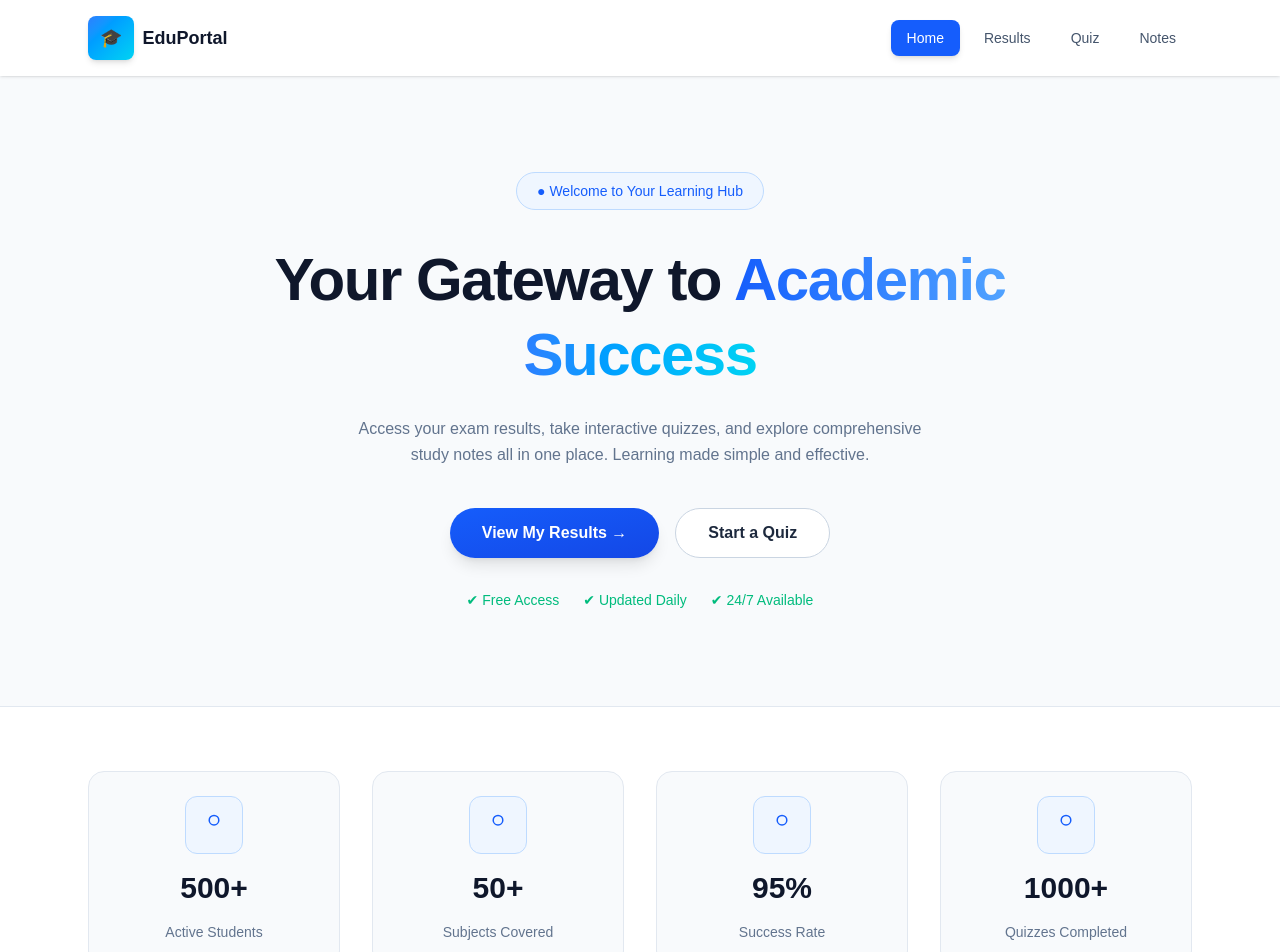
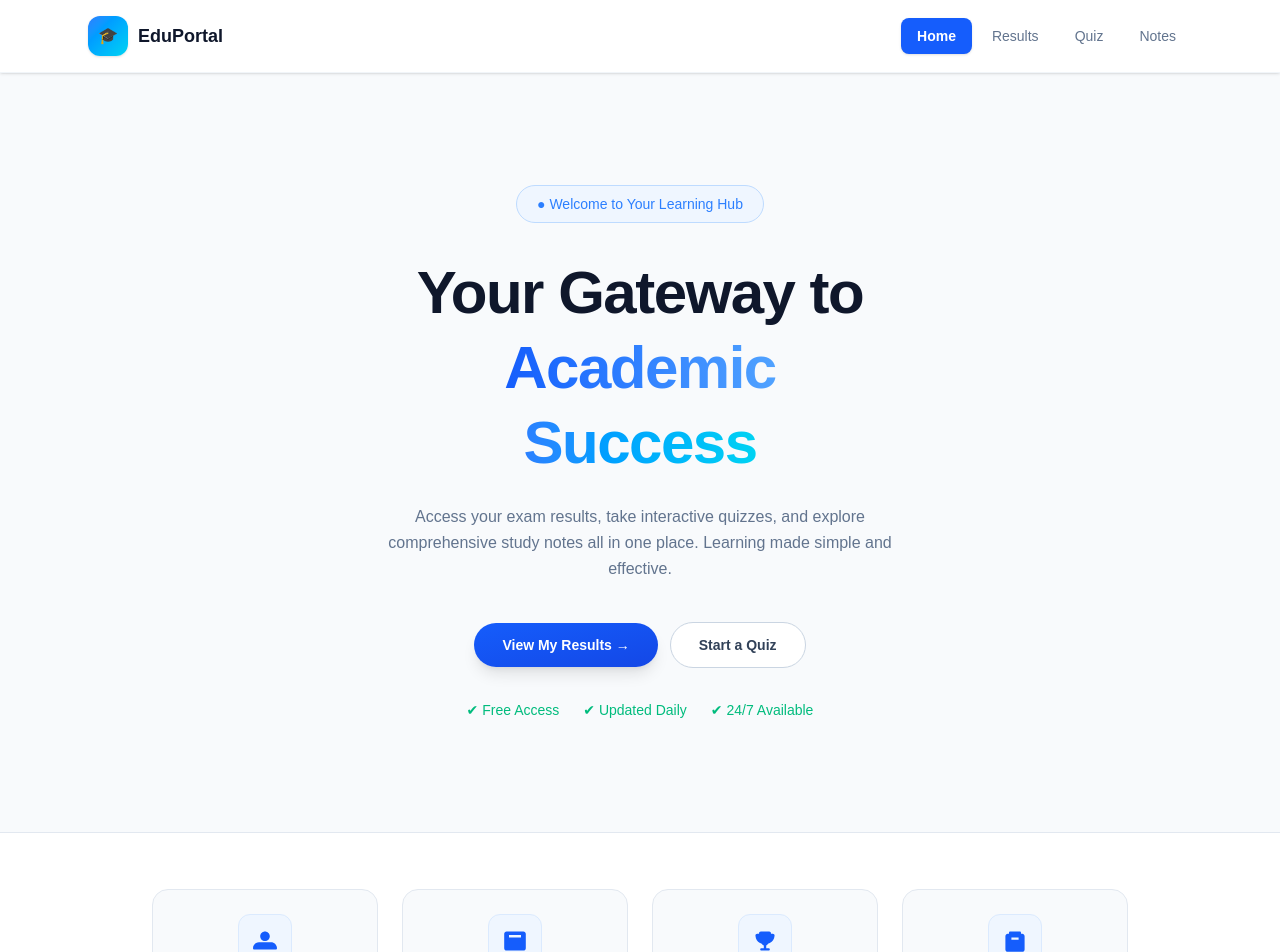
Before and after one commit to Areebkhan06/demo, a Next.js app: page / in a window 1280 px wide. Shown: the top 952 px of the page. Built offline with nearby package versions, Linux system fonts and the light colour scheme.

Commit message:
change design

```diff
--- a/src/app/page.js
+++ b/src/app/page.js
@@ -1,47 +1,96 @@
 export default function Home() {
+  const stats = [
+    {
+      value: "500+",
+      label: "Active Students",
+      icon: (
+        // Users icon
+        <svg xmlns="http://www.w3.org/2000/svg" viewBox="0 0 640 640" className="w-6 h-6 fill-blue-600">
+          <path d="M320 320C390.7 320 448 262.7 448 192C448 121.3 390.7 64 320 64C249.3 64 192 121.3 192 192C192 262.7 249.3 320 320 320zM160 352C71.6 352 0 423.6 0 512C0 530.7 15.3 546 34 546L606 546C624.7 546 640 530.7 640 512C640 423.6 568.4 352 480 352L160 352z"/>
+        </svg>
+      ),
+    },
+    {
+      value: "50+",
+      label: "Subjects Covered",
+      icon: (
+        // Book icon
+        <svg xmlns="http://www.w3.org/2000/svg" viewBox="0 0 640 640" className="w-6 h-6 fill-blue-600">
+          <path d="M96 64C60.7 64 32 92.7 32 128L32 512C32 547.3 60.7 576 96 576L544 576C579.3 576 608 547.3 608 512L608 128C608 92.7 579.3 64 544 64L96 64zM160 160L480 160L480 224L160 224L160 160z"/>
+        </svg>
+      ),
+    },
+    {
+      value: "95%",
+      label: "Success Rate",
+      icon: (
+        // Trophy icon
+        <svg xmlns="http://www.w3.org/2000/svg" viewBox="0 0 640 640" className="w-6 h-6 fill-blue-600">
+          <path d="M208.3 64L432.3 64C458.8 64 480.4 85.8 479.4 112.2C479.2 117.5 479 122.8 478.7 128L528.3 128C554.4 128 577.4 149.6 575.4 177.8C567.9 281.5 514.9 338.5 457.4 368.3C441.6 376.5 425.5 382.6 410.2 387.1C390 415.7 369 430.8 352.3 438.9L352.3 512L416.3 512C434 512 448.3 526.3 448.3 544C448.3 561.7 434 576 416.3 576L224.3 576C206.6 576 192.3 561.7 192.3 544C192.3 526.3 206.6 512 224.3 512L288.3 512L288.3 438.9C272.3 431.2 252.4 416.9 233 390.6C214.6 385.8 194.6 378.5 175.1 367.5C121 337.2 72.2 280.1 65.2 177.6C63.3 149.5 86.2 127.9 112.3 127.9L161.9 127.9C161.6 122.7 161.4 117.5 161.2 112.1C160.2 85.6 181.8 63.9 208.3 63.9z"/>
+        </svg>
+      ),
+    },
+    {
+      value: "1000+",
+      label: "Quizzes Completed",
+      icon: (
+        // Clipboard icon
+        <svg xmlns="http://www.w3.org/2000/svg" viewBox="0 0 640 640" className="w-6 h-6 fill-blue-600">
+          <path d="M192 64C174.3 64 160 78.3 160 96L160 128L128 128C92.7 128 64 156.7 64 192L64 544C64 579.3 92.7 608 128 608L512 608C547.3 608 576 579.3 576 544L576 192C576 156.7 547.3 128 512 128L480 128L480 96C480 78.3 465.7 64 448 64L192 64zM224 224L416 224L416 288L224 288L224 224z"/>
+        </svg>
+      ),
+    },
+  ];
+
   return (
     <main className="bg-slate-50 text-slate-800">
 
       {/* ================= NAVBAR ================= */}
-      <header className="sticky top-0 z-50 bg-white shadow-sm">
+      <header className="sticky top-0 z-50 bg-white border-b border-slate-100 shadow-sm">
         <div className="max-w-6xl mx-auto flex items-center justify-between px-6 py-4">
 
           {/* Logo */}
-          <div className="flex items-center gap-2 font-bold text-lg text-slate-900">
-            <div className="bg-gradient-to-br from-blue-500 to-cyan-400 px-3 py-2 rounded-lg shadow-md">
+          <div className="flex items-center gap-2.5 font-bold text-lg text-slate-900">
+            <div className="bg-gradient-to-br from-blue-500 to-cyan-400 px-2.5 py-2 rounded-xl text-base shadow">
               🎓
             </div>
             EduPortal
           </div>
 
           {/* Desktop Nav */}
-          <nav className="hidden md:flex items-center gap-2">
-            <a href="#" className="px-4 py-2 rounded-lg bg-blue-600 text-white text-sm font-medium shadow-md">
+          <nav className="hidden md:flex items-center gap-1">
+            <a href="#" className="px-4 py-2 rounded-lg bg-blue-600 text-white text-sm font-semibold shadow">
               Home
             </a>
-            <a href="#" className="px-4 py-2 rounded-lg text-slate-600 hover:bg-slate-100 text-sm font-medium">
+            <a href="#" className="px-4 py-2 rounded-lg text-slate-500 hover:bg-slate-100 hover:text-slate-800 text-sm font-medium transition-colors">
               Results
             </a>
-            <a href="#" className="px-4 py-2 rounded-lg text-slate-600 hover:bg-slate-100 text-sm font-medium">
+            <a href="#" className="px-4 py-2 rounded-lg text-slate-500 hover:bg-slate-100 hover:text-slate-800 text-sm font-medium transition-colors">
               Quiz
             </a>
-            <a href="#" className="px-4 py-2 rounded-lg text-slate-600 hover:bg-slate-100 text-sm font-medium">
+            <a href="#" className="px-4 py-2 rounded-lg text-slate-500 hover:bg-slate-100 hover:text-slate-800 text-sm font-medium transition-colors">
               Notes
             </a>
           </nav>
 
+          {/* Mobile Hamburger */}
+          <button className="md:hidden flex flex-col gap-1.5 p-2 rounded-lg hover:bg-slate-100 transition-colors">
+            <span className="block w-5 h-0.5 bg-slate-500 rounded"></span>
+            <span className="block w-5 h-0.5 bg-slate-500 rounded"></span>
+            <span className="block w-5 h-0.5 bg-slate-500 rounded"></span>
+          </button>
         </div>
       </header>
 
 
       {/* ================= HERO ================= */}
-      <section className="text-center px-6 py-24 max-w-4xl mx-auto">
+      <section className="text-center px-6 py-20 md:py-28 max-w-3xl mx-auto">
 
-        <div className="inline-flex items-center gap-2 bg-blue-50 border border-blue-200 text-blue-600 px-5 py-2 rounded-full text-sm mb-8">
+        <div className="inline-flex items-center gap-2 bg-blue-50 border border-blue-200 text-blue-500 px-5 py-2 rounded-full text-xs sm:text-sm font-medium mb-8">
           ● Welcome to Your Learning Hub
         </div>
 
-        <h1 className="text-4xl md:text-6xl font-extrabold leading-tight tracking-tight mb-6 text-slate-900">
+        <h1 className="text-4xl sm:text-5xl md:text-6xl font-extrabold leading-tight tracking-tight mb-6 text-slate-900">
           Your Gateway to{" "}
           <span className="bg-gradient-to-r from-blue-600 to-blue-400 bg-clip-text text-transparent">
             Academic
@@ -52,22 +101,22 @@ export default function Home() {
           </span>
         </h1>
 
-        <p className="text-slate-500 max-w-xl mx-auto mb-10 leading-relaxed">
+        <p className="text-slate-500 text-sm sm:text-base max-w-lg mx-auto mb-10 leading-relaxed">
           Access your exam results, take interactive quizzes, and explore
           comprehensive study notes all in one place. Learning made simple
           and effective.
         </p>
 
-        <div className="flex flex-col sm:flex-row justify-center gap-4 mb-8">
-          <button className="bg-gradient-to-br from-blue-600 to-blue-700 text-white px-8 py-3 rounded-full font-semibold shadow-lg hover:shadow-xl transition">
+        <div className="flex flex-col sm:flex-row justify-center items-center gap-3 mb-8">
+          <button className="w-full sm:w-auto bg-gradient-to-br from-blue-600 to-blue-700 text-white px-7 py-3 rounded-full text-sm font-semibold shadow-lg hover:shadow-xl hover:-translate-y-0.5 transition-all">
             View My Results →
           </button>
-          <button className="border border-slate-300 bg-white px-8 py-3 rounded-full font-semibold hover:bg-slate-50 transition">
+          <button className="w-full sm:w-auto border border-slate-300 bg-white text-slate-700 px-7 py-3 rounded-full text-sm font-semibold hover:bg-slate-50 hover:-translate-y-0.5 transition-all">
             Start a Quiz
           </button>
         </div>
 
-        <div className="flex flex-col sm:flex-row justify-center gap-6 text-emerald-500 text-sm font-medium">
+        <div className="flex flex-wrap justify-center gap-x-6 gap-y-2 text-emerald-500 text-xs sm:text-sm font-medium">
           <span>✔ Free Access</span>
           <span>✔ Updated Daily</span>
           <span>✔ 24/7 Available</span>
@@ -76,35 +125,22 @@ export default function Home() {
 
 
       {/* ================= STATS ================= */}
-      <section className="bg-white border-y border-slate-200 py-16">
-        <div className="max-w-6xl mx-auto grid grid-cols-1 sm:grid-cols-2 lg:grid-cols-4 gap-8 px-6">
-
-          {[
-            { value: "500+", label: "Active Students" },
-            { value: "50+", label: "Subjects Covered" },
-            { value: "95%", label: "Success Rate" },
-            { value: "1000+", label: "Quizzes Completed" },
-          ].map((stat, index) => (
+      <section className="bg-white border-y border-slate-200 py-14">
+        <div className="max-w-5xl mx-auto grid grid-cols-2 lg:grid-cols-4 gap-4 sm:gap-6 px-6">
+          {stats.map((stat, index) => (
             <div
               key={index}
-              className="flex flex-col items-center gap-4 p-6 bg-slate-50 border border-slate-200 rounded-2xl hover:shadow-lg transition"
+              className="flex flex-col items-center gap-3 p-5 sm:p-6 bg-slate-50 border border-slate-200 rounded-2xl hover:shadow-md hover:-translate-y-1 transition-all text-center"
             >
-              <div className="bg-blue-50 border border-blue-200 p-4 rounded-xl">
-                <svg
-                  xmlns="http://www.w3.org/2000/svg"
-                  viewBox="0 0 640 640"
-                  className="w-6 h-6 stroke-blue-600"
-                  fill="none"
-                  strokeWidth="40"
-                >
-                  <path d="M320 320C390.7 320 448 262.7 448 192C448 121.3 390.7 64 320 64C249.3 64 192 121.3 192 192C192 262.7 249.3 320 320 320z" />
-                </svg>
+              <div className="bg-blue-50 border border-blue-100 p-3.5 rounded-xl">
+                {stat.icon}
               </div>
-
-              <h2 className="text-3xl font-extrabold text-slate-900">
+              <h2 className="text-2xl sm:text-3xl font-extrabold text-slate-900 leading-none">
                 {stat.value}
               </h2>
-              <p className="text-slate-500 text-sm">{stat.label}</p>
+              <p className="text-slate-500 text-xs sm:text-sm font-medium leading-snug">
+                {stat.label}
+              </p>
             </div>
           ))}
         </div>
```
